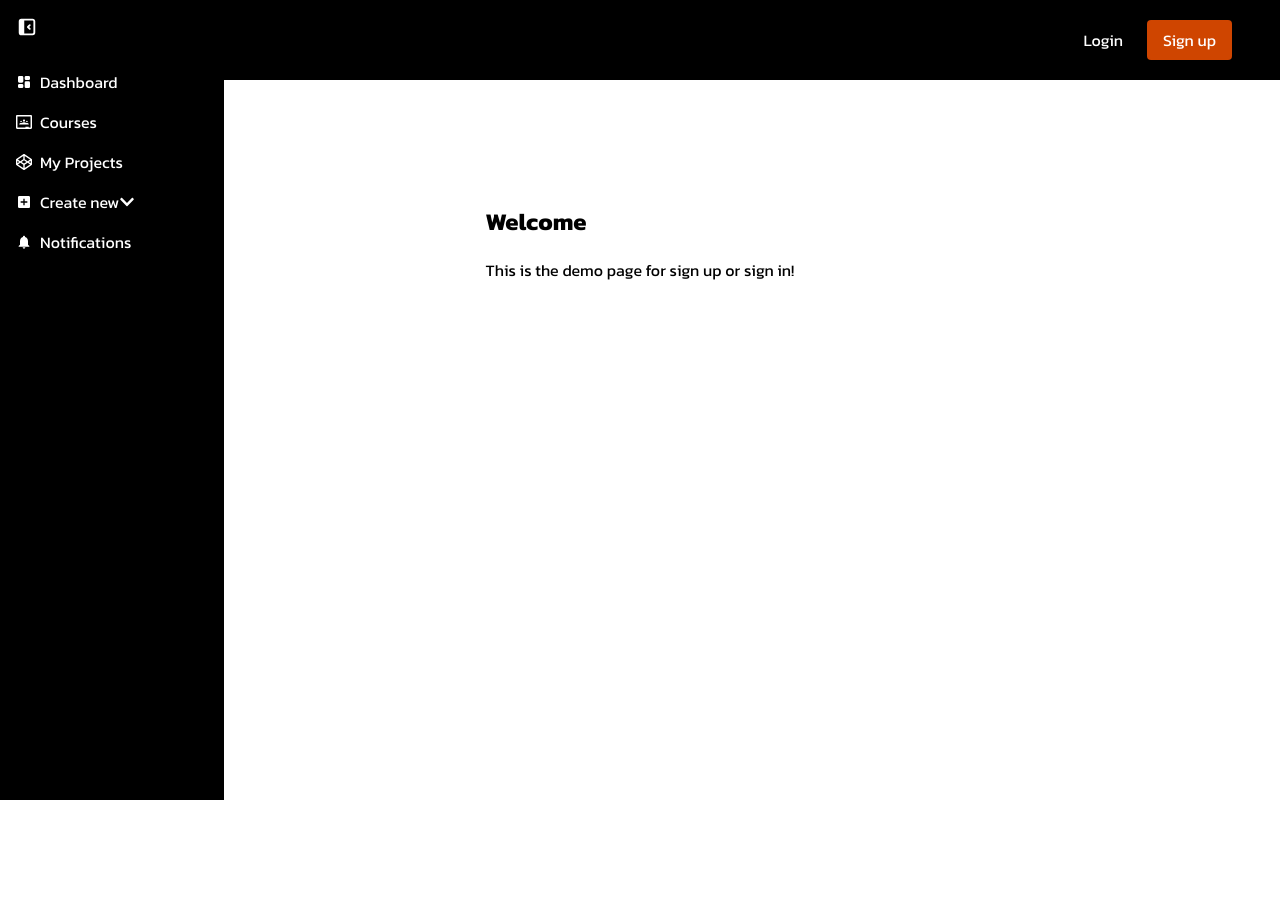
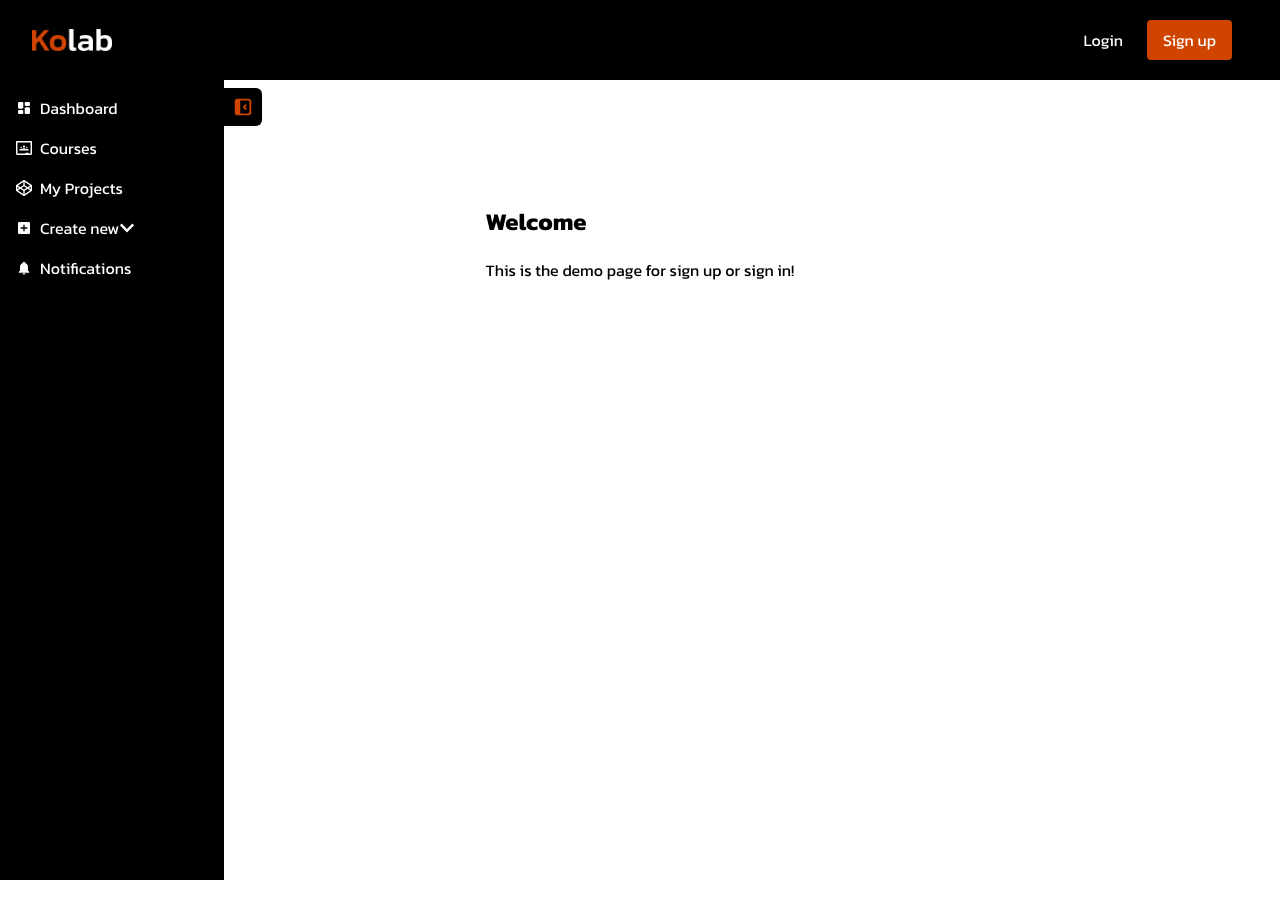
Before and after one commit to takitajwar17/Kolab-Dev-Classroom, a Next.js app in the folder client/: page / in a window 1280 px wide. Shown: the top 918 px of the page. Built offline with nearby package versions, Linux system fonts and the light colour scheme; no server answers.

Commit message:
sidebar buttons shifted

```diff
--- a/client/app/components/Sidebar.jsx
+++ b/client/app/components/Sidebar.jsx
@@ -1,13 +1,7 @@
 "use client";
 import { useState } from "react";
 import Link from "next/link";
-import {
-  FaHome,
-  FaUser,
-  FaCog,
-  FaChevronDown,
-  FaCodepen,
-} from "react-icons/fa";
+import { FaChevronDown, FaCodepen } from "react-icons/fa";
 import {
   TbLayoutDashboardFilled,
   TbLayoutSidebarLeftCollapseFilled,
@@ -31,13 +25,10 @@ const Sidebar = () => {
   return (
     <div className="flex flex-row">
       <div
-        className={`fixed top-0 left-0 h-full bg-black transition-transform ${
+        className={`fixed top-["4.75rem"] left-0 h-full bg-black transition-transform ${
           isOpen ? "translate-x-0" : "-translate-x-full"
         } `}
       >
-        <button onClick={toggleSidebar} className="p-4">
-          <TbLayoutSidebarLeftCollapseFilled color="white" fontSize="22px" />
-        </button>
         <nav className="flex flex-col w-56 p-4 pr-12 space-y-4">
           <Link
             href="/"
@@ -93,7 +84,12 @@ const Sidebar = () => {
           </Link>
         </nav>
       </div>
-      <div className={"mt-2 p-2 bg-black flex rounded-r-md"}>
+      <div
+        className={`${
+          isOpen ? "translate-x-56" : "translate-x-0"
+        } mt-2 p-2 bg-black flex rounded-r-md transition-transform`}
+      >
+        {!isOpen ? (
           <button
             onClick={toggleSidebar}
             onMouseOver={({ target }) => (target.style.color = "#cf4500")}
@@ -101,6 +97,18 @@ const Sidebar = () => {
           >
             <TbLayoutSidebarLeftExpandFilled color="#cf4500" fontSize="22px" />
           </button>
+        ) : (
+          <button
+            onClick={toggleSidebar}
+            onMouseOver={({ target }) => (target.style.color = "#cf4500")}
+            onMouseOut={({ target }) => (target.style.color = "white")}
+          >
+            <TbLayoutSidebarLeftCollapseFilled
+              color="#cf4500"
+              fontSize="22px"
+            />
+          </button>
+        )}
       </div>
     </div>
   );
```
Lines whose indentation alone changed are shown as unchanged.
